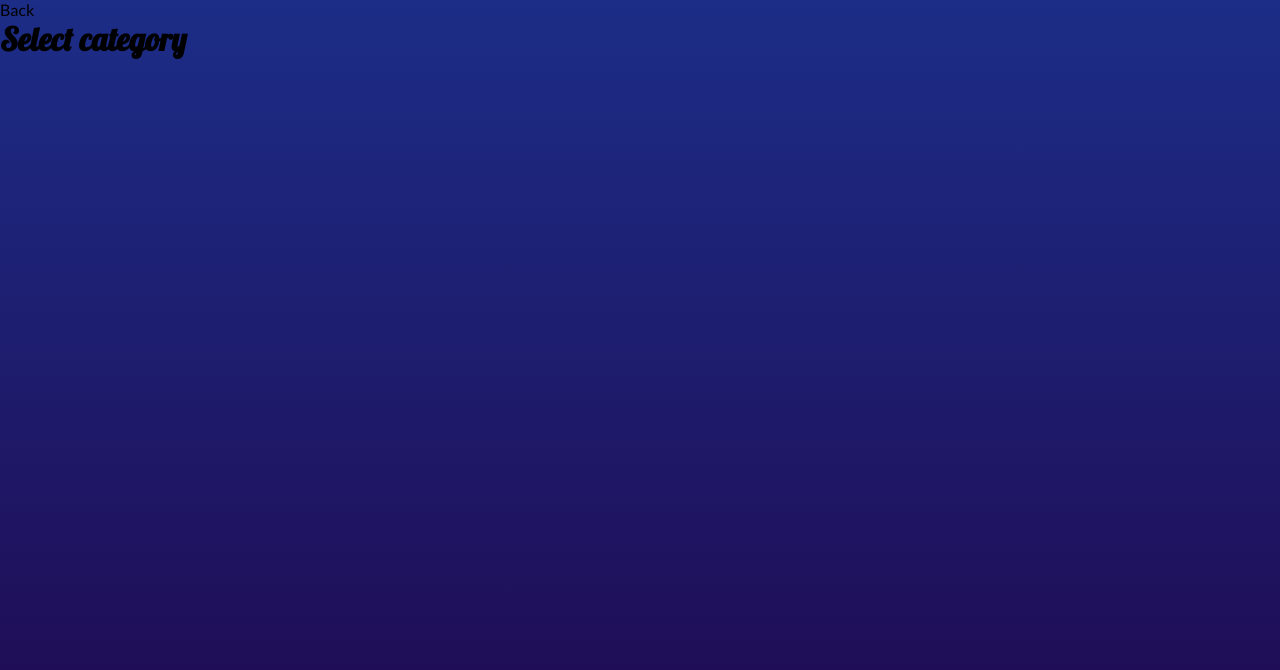
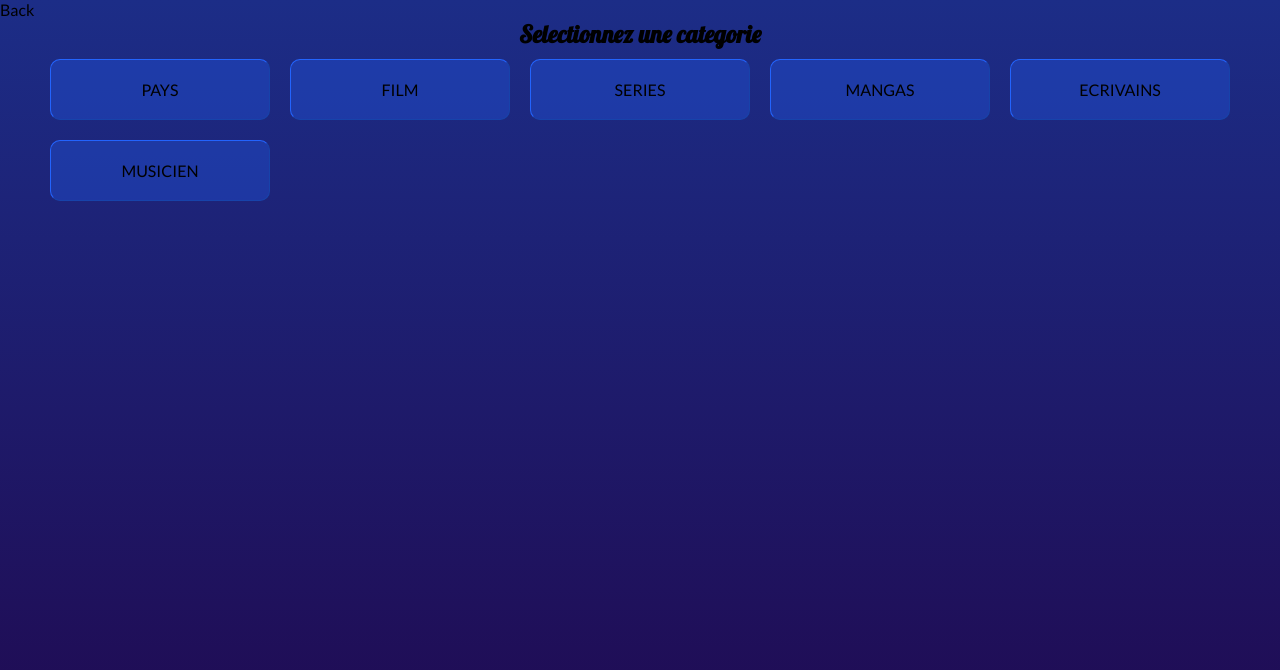
Before and after one commit to Leorio21/leJeuDuPendu, a Next.js app: page /selectcategory in a window 1280 px wide. Shown: the top 670 px of the page. Built offline with nearby package versions, Linux system fonts and the light colour scheme.

Commit message:
Feat/style: Category display

```diff
--- /dev/null
+++ b/app/Components/CategoryCard/CategoryCard.module.css
@@ -0,0 +1,16 @@
+.card {
+  display: flex;
+  justify-content: center;
+  align-items: center;
+  margin: 10px;
+  padding: 20px 40px;
+  border: 1px outset rgb(var(--primary-color));
+  border-radius: 10px;
+  background-color: rgba(var(--primary-color), .3);
+  font-size: 1rem;
+}
+
+.card:hover {
+  border-style: inset;
+  background-color: rgb(var(--primary-color));
+}
--- /dev/null
+++ b/app/Components/CategoryCard/CategoryCard.tsx
@@ -0,0 +1,19 @@
+"use client";
+import React from 'react';
+import styles from "./CategoryCard.module.css";
+
+export default function CategoryCard({ item, content }:{ item: string, content: string[] }) {
+
+  const click = () => {
+    console.log(content);
+    console.log(content.length);
+  }
+
+  if (item === "Error") {
+    return <p>Une erreur est survenue</p>
+  }
+
+  return (
+    <p className={`${styles.card} ${styles.category}`} onClick={() => click()}>{item}</p>
+  )
+}
--- a/app/globals.css
+++ b/app/globals.css
@@ -1,4 +1,10 @@
 :root {
+  /* breakpoints */
+  --small: 576px;
+  --medium: 768px;
+  --large: 1200px;
+
+  /* colors */
   --backgroundColor-dark: 32, 8, 78;
   --backgroundColor-light: 28, 45, 135;
   --primary-color: 35, 100, 254;
--- /dev/null
+++ b/app/selectcategory/page.module.css
@@ -0,0 +1,35 @@
+.gameApp {
+  display: flex;
+  flex-direction: column;
+  align-items: center;
+  justify-content: center;
+}
+
+.title {
+  text-align: center;
+}
+
+.categoriesContainer {
+  display: grid;
+  grid-template-columns: repeat(2, 50%);
+  width: 100%;
+  max-width: 1200px;
+}
+
+@media (width > 576px) {
+  .categoriesContainer {
+    grid-template-columns: repeat(4, 25%);
+  }
+}
+
+@media (width > 768px) {
+  .categoriesContainer {
+    grid-template-columns: repeat(5, 20%);
+  }
+}
+
+@media (width > 1200px) {
+  .categoriesContainer {
+    grid-template-columns: repeat(5, 20%);
+  }
+}
--- a/app/selectcategory/page.tsx
+++ b/app/selectcategory/page.tsx
@@ -1,17 +1,52 @@
-import React from 'react';
-import Link from 'next/link';
+import React from "react";
+import { promises as fs } from "fs";
+import Link from "next/link";
+import styles from "./page.module.css";
+import CategoryCard from "../Components/CategoryCard/CategoryCard";
 
+interface Result {
+  [key: string]: string[];
+}
 
-export default function Page() {
+export const getData = async (): Promise<Result> => {
+  let fileContent: string = "";
+  let result: Result = {};
+  try {
+    fileContent = await fs.readFile(
+      process.cwd() + "/public/data.json", "utf-8"
+    );
+    result = JSON.parse(fileContent);
+  } catch {
+    result = {Error: ["Une erreur est survenue"]};
+  }
+  return result;
+};
 
+export default async function page() {
+  const categoriesFetched: Result = await getData();
+  const categories:string[] = [];
 
+  for (const categorie in categoriesFetched) {
+    categories.push(categorie);
+  }
 
   return (
-    <div>
-      <p><Link href="/" >Back</Link></p>
-      <h1>Select category</h1>
-      <div>
-      </div>
+    <div className={styles.container}>
+      <p>
+        <Link href="/">Back</Link>
+      </p>
+      <section className={styles.gameApp}>
+        <h1 className={styles.title}>Selectionnez une categorie</h1>
+        <div className={styles.categoriesContainer}>
+          {categories.map((categorie) => (
+            <CategoryCard
+              key={categorie}
+              item={categorie}
+              content={categoriesFetched[categorie]}
+            />
+          ))}
+        </div>
+      </section>
     </div>
-  )
+  );
 }
```
